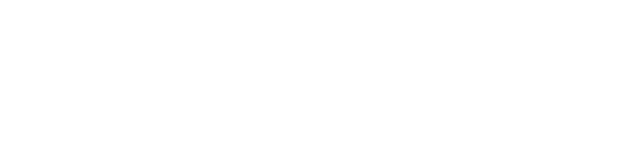
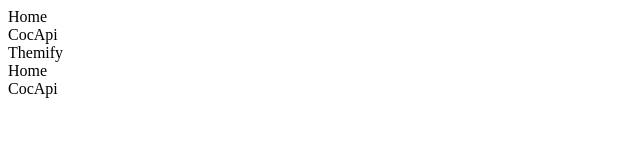
Before and after one commit to devhl-labs/html-me-something, a plain HTML site: page index.html in a window 1280 px wide. Shown: the whole page, without its empty margins (0-640 px from the left). Drawn offline with Linux system fonts and the light colour scheme.

Commit message:
testing navigation

```diff
--- a/index.html
+++ b/index.html
@@ -6,11 +6,19 @@
    </head>
 
    <body>
-<script>alert('hi');</script>
 
+       <nav>
+	      <div class="nav" nav="Home">Home</div>
+		  <div class="nav" nav="CocApi">CocApi</div>
+		  <div id="Themify">Themify</div>
+	   </nav>
 
+       <div id="Home">Home</div>
+	   <div id="CocApi">CocApi</div>
 
-
+       <script>
+	     document.getElementById("CocApi").visibility(false);
+	   </script>
 
 
 
```
